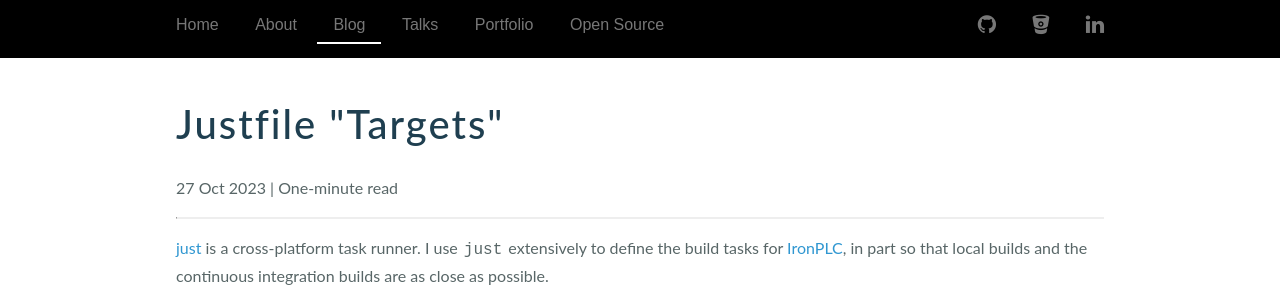
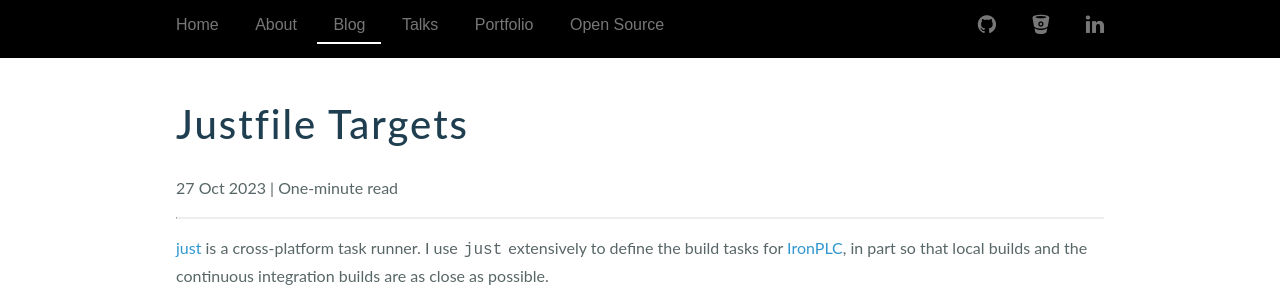
Before and after one commit to garretfick/garretfick.github.io, a Jekyll site: the page built from _posts/2023-10-28-justfile-targets.md, in a window 1280 px wide. Shown: the top 300 px of the page. Built offline with Jekyll 4.4.1, drawn with Linux system fonts in a browser that asks for light colours; comment, search, counter and statistics services are not loaded.

Commit message:
Fix invalid HTML

```diff
--- a/_posts/2023-10-28-justfile-targets.md
+++ b/_posts/2023-10-28-justfile-targets.md
@@ -1,6 +1,6 @@
 ---
 layout: post
-title: Justfile "Targets"
+title: Justfile Targets
 date: 2023-10-27
 ---
 
```
